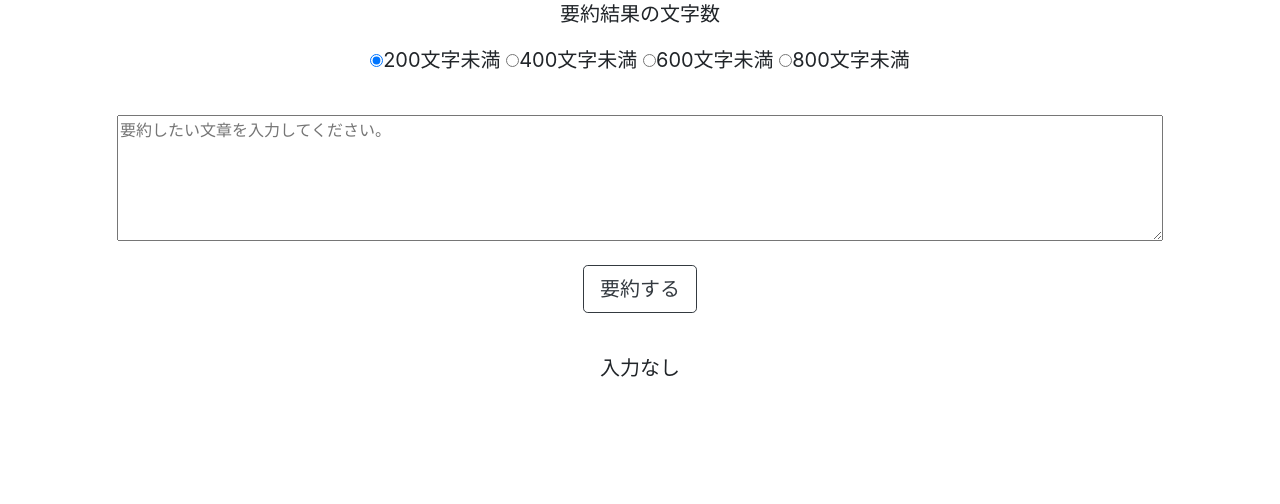
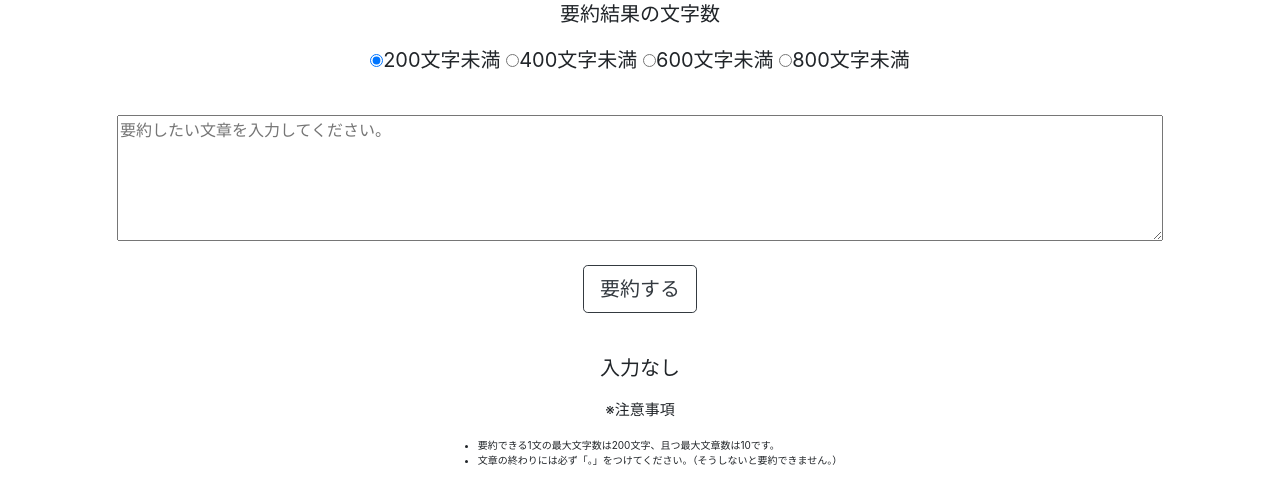
Before and after one commit to sorapanel/optext, a Django app: page /summarization/ in a window 1280 px wide. Shown: the part 121-625 px from the top of the page. Run offline with Django 4.2, Linux system fonts and the light colour scheme; some libraries are stand-ins or nearby versions.

Commit message:
summary_main.htmlにnote

```diff
--- a/templates/summarization/summary_main.html
+++ b/templates/summarization/summary_main.html
@@ -25,6 +25,12 @@
         }
         textarea{
             resize: none;
+        }
+        .note{
+            display: flex;
+            flex-direction: column;
+            align-items: center;
+            justify-content: center;
         }
     </style>
     <!-- Bootstrap CSS -->
@@ -67,6 +73,13 @@
     <p>{{ str }}</p>
     {% endfor %}
     {% endif %}
+    <div class="note">
+        <p style="font-size: 15px;">※注意事項</p>
+        <ul style="font-size: 10px;">
+            <li>要約できる1文の最大文字数は200文字、且つ最大文章数は10です。</li>
+            <li>文章の終わりには必ず「。」をつけてください。（そうしないと要約できません。）</li>
+        </ul>
+    </div>
     <!-- Bootstrap JS -->
     <script src="https://code.jquery.com/jquery-3.5.1.slim.min.js"></script>
     <script src="https://cdn.jsdelivr.net/npm/@popperjs/core@2.6.0/dist/umd/popper.min.js"></script>
```
